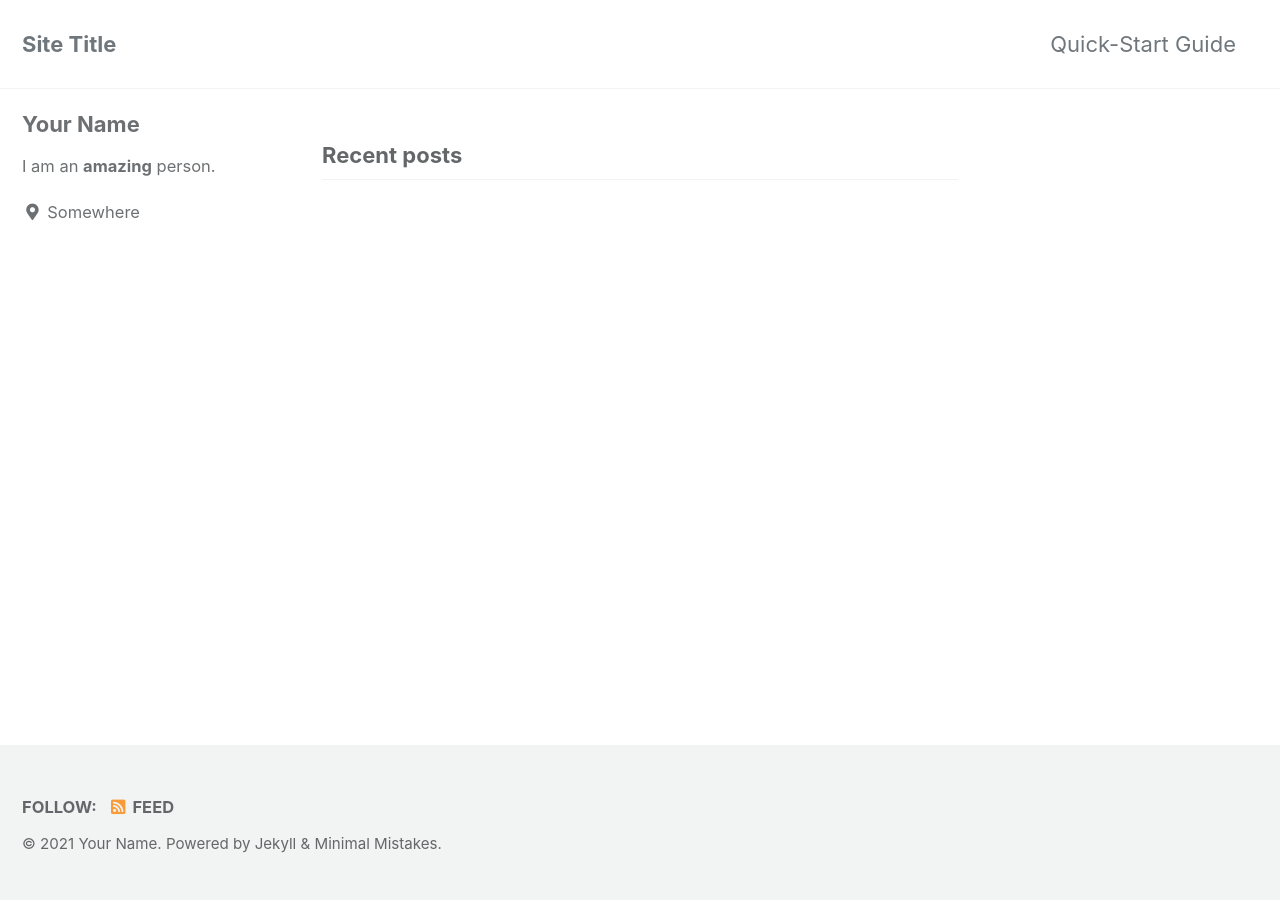
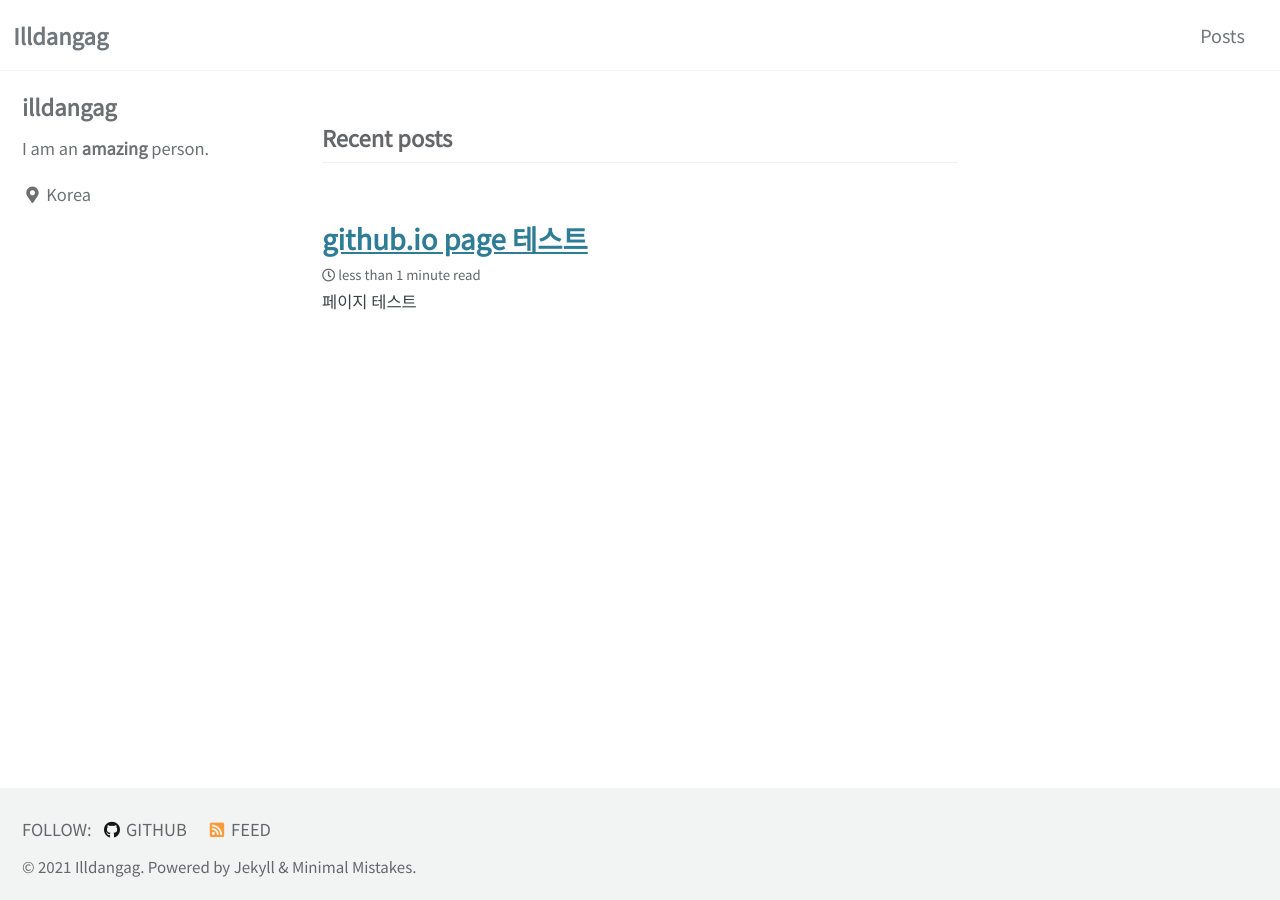
Before and after one commit to illdangag/illdangag.github.io, a Jekyll site: the page built from index.html, in a window 1280 px wide. Built offline with Jekyll 4.4.1, drawn with Linux system fonts in a browser that asks for light colours; cached includes are drawn as plain includes; the list of posts is cut into pages by our own code.

Commit message:
페이지 설정

```diff
--- a/_config.yml
+++ b/_config.yml
@@ -16,18 +16,18 @@ minimal_mistakes_skin    : "default" # "air", "aqua", "contrast", "dark", "dirt"
 
 # Site Settings
 locale                   : "en-US"
-title                    : "Site Title"
+title                    : "Illdangag"
 title_separator          : "-"
 subtitle                 : # site tagline that appears below site title in masthead
-name                     : "Your Name"
-description              : "An amazing website."
+name                     : "Illdangag"
+description              : "Dev blog."
 url                      : # the base hostname & protocol for your site e.g. "https://mmistakes.github.io"
 baseurl                  : # the subpath of your site, e.g. "/blog"
 repository               : # GitHub username/repo-name e.g. "mmistakes/minimal-mistakes"
 teaser                   : # path of fallback teaser image, e.g. "/assets/images/500x300.png"
 logo                     : # path of logo image to display in the masthead, e.g. "/assets/images/88x88.png"
 masthead_title           : # overrides the website title displayed in the masthead, use " " for no title
-# breadcrumbs            : false # true, false (default)
+breadcrumbs              : true # true, false (default)
 words_per_minute         : 200
 comments:
   provider               : # false (default), "disqus", "discourse", "facebook", "staticman", "staticman_v2", "utterances", "giscus", "custom"
@@ -101,10 +101,10 @@ analytics:
 
 # Site Author
 author:
-  name             : "Your Name"
+  name             : "illdangag"
   avatar           : # path of avatar image, e.g. "/assets/images/bio-photo.jpg"
   bio              : "I am an **amazing** person."
-  location         : "Somewhere"
+  location         : "Korea"
   email            :
   links:
     - label: "Email"
@@ -137,7 +137,7 @@ footer:
       # url:
     - label: "GitHub"
       icon: "fab fa-fw fa-github"
-      # url:
+      url: "https://github.com/illdangag"
     - label: "GitLab"
       icon: "fab fa-fw fa-gitlab"
       # url:
--- /dev/null
+++ b/_posts/2021-07-12-01-how-to-write-a-blog.md
@@ -0,0 +1,25 @@
+---
+title:  "github.io page 테스트"
+excerpt: "페이지 테스트"
+toc: true
+toc_sticky: true
+toc_label: "목차"
+classes:
+  - landing
+categories:
+  - category
+tags:
+  - tag1
+  - tag2
+  - tag3
+last_modified_at: 2021-07-12T08:06:00-05:00
+---
+
+YFM에서 정의한 제목을 이중 괄호 구문으로 본문에 추가할 수 있다.
+
+이 글의 제목은 {{ page.title }}이고 마지막으로 수정된 시간은 {{ page.last_modified_at }}이다.
+
+# 제목1
+## 부제목1
+
+# 제목2
--- a/assets/css/main.scss
+++ b/assets/css/main.scss
@@ -1,8 +1,39 @@
 ---
 # Only the main Sass file needs front matter (the dashes are enough)
 ---
+@charset "utf-8";
 
-@charset "utf-8";
+@import url(https://fonts.googleapis.com/css?family=Noto+Sans+KR|Ubuntu+Mono);
+$sans-serif: 'Noto Sans KR', 'Roboto';
 
 @import "minimal-mistakes/skins/{{ site.minimal_mistakes_skin | default: 'default' }}"; // skin
 @import "minimal-mistakes"; // main partials
+
+// - custom style start -
+.masthead {
+  &__inner-wrap {
+    padding: 0.6em;
+  }
+
+  .masthead__menu-item {
+    font-size: 18px;
+  }
+}
+
+.greedy-nav .visible-links a:before {
+  display: none;
+}
+
+.page__footer {
+  footer {
+    margin: 1em auto 0 auto;
+    padding: 0 1em 1em 1em;
+
+    .page__footer-follow {
+      strong, a {
+        font-weight: unset;
+      }
+    }
+  }
+}
+// - custom style end -
```
Also changed, not shown: _data/navigation.yml (+4 -4 lines), _pages/category-archive.md (added, +6 -0 lines), _pages/tag-archive.md (added, +6 -0 lines), _pages/year-archive.md (added, +6 -0 lines).
